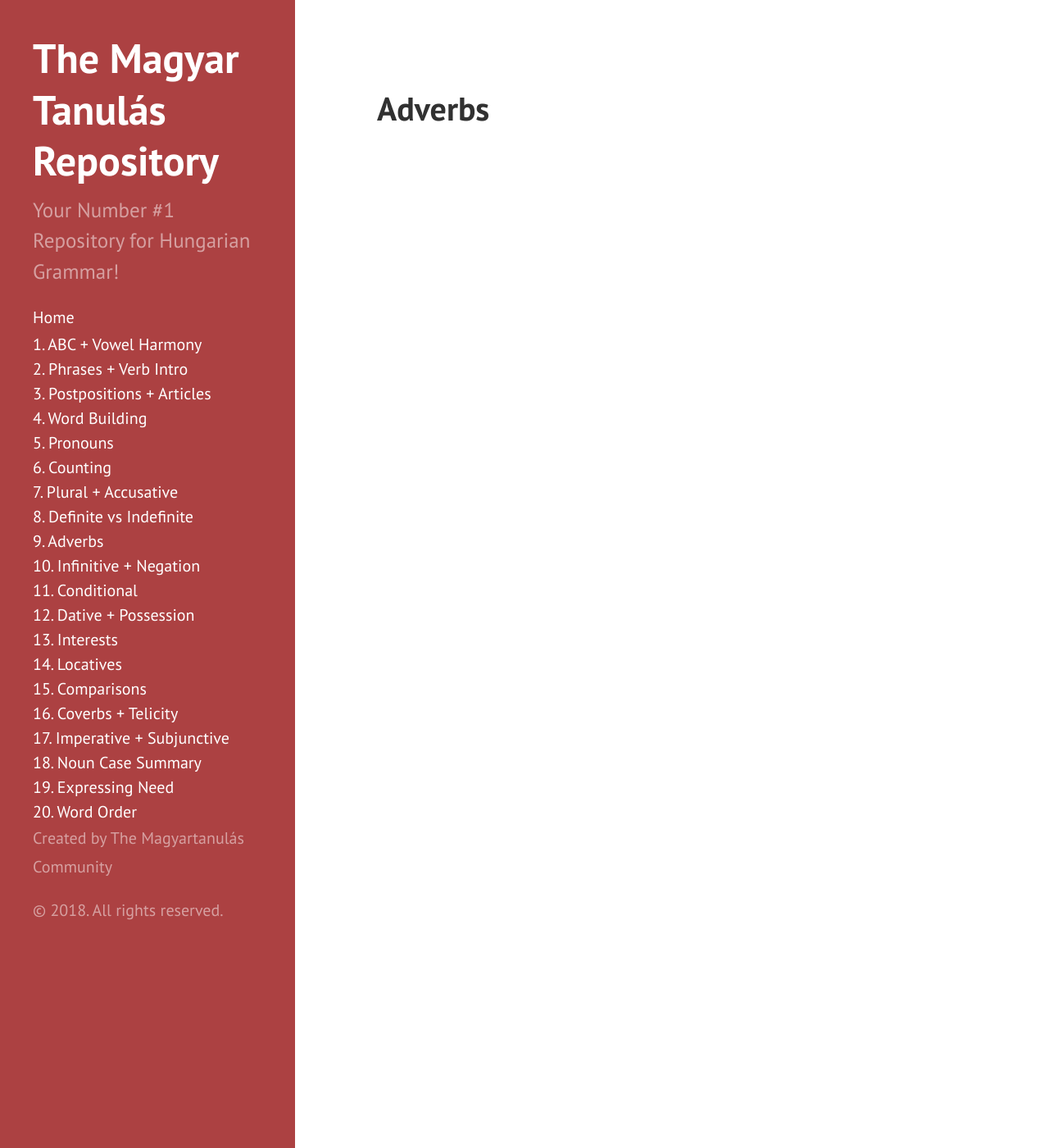
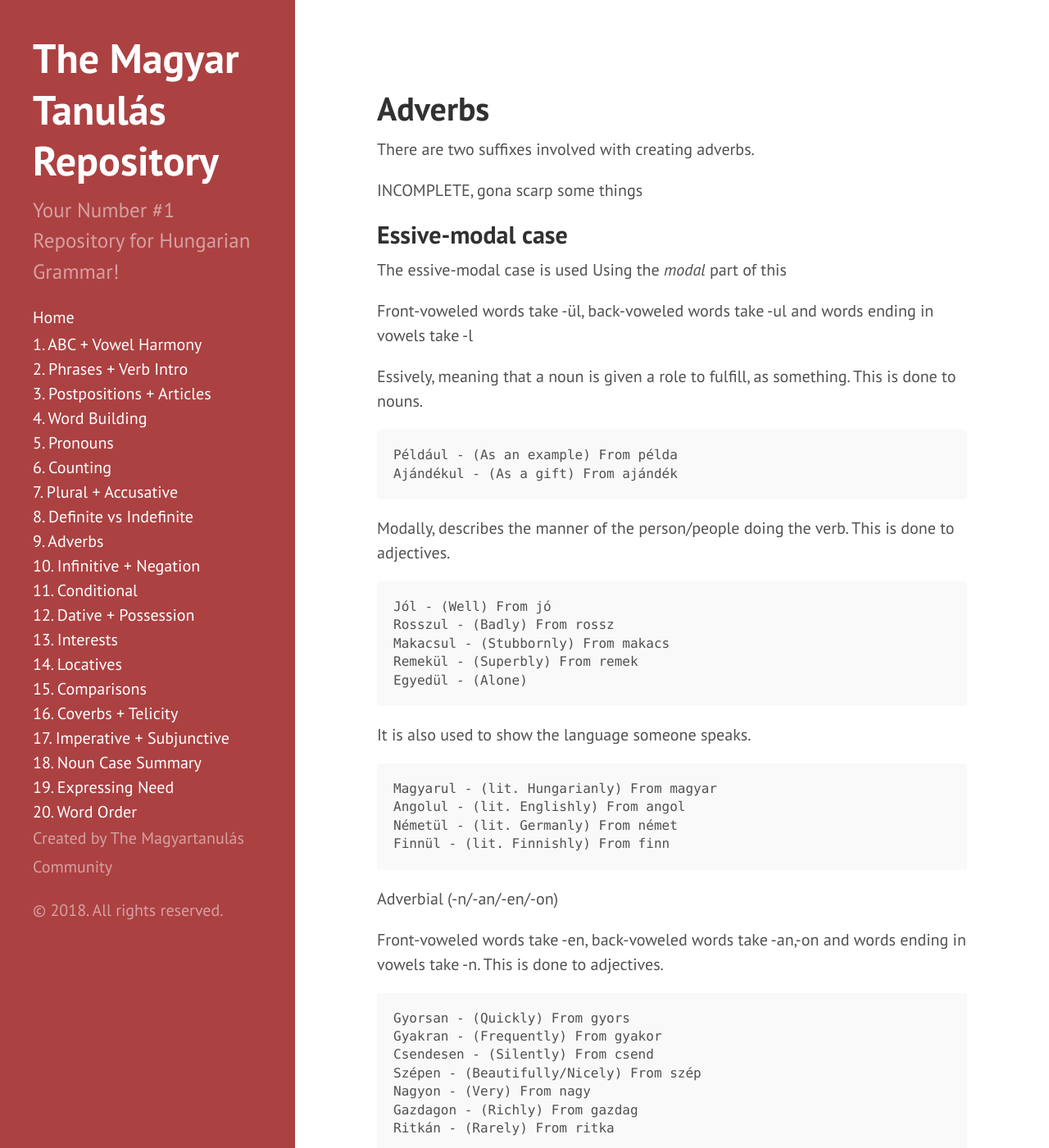
Before and after one commit to Magyartanulas/magyartanulas.github.io, a Jekyll site: the page built from adverbs.md, in a window 1280 px wide and 1400 px high. Shown: the whole window at 82% size. Built offline with Jekyll 4.4.1, drawn with Linux system fonts in a browser that asks for light colours; Markdown is read by kramdown in place of the engine named in the settings; some of the changed text lies outside the part shown.

Commit message:
Update adverbs.md

```diff
--- a/adverbs.md
+++ b/adverbs.md
@@ -3,3 +3,47 @@
 
 layout: page
 ---
+
+There are two suffixes involved with creating adverbs.
+
+INCOMPLETE, gona scarp some things
+
+## Essive-modal case
+
+The essive-modal case is used Using the *modal* part of this
+
+Front-voweled words take -ül, back-voweled words take -ul and words ending in vowels take -l
+
+Essively, meaning that a noun is given a role to fulfill, as something. This is done to nouns.
+
+    Például - (As an example) From példa
+    Ajándékul - (As a gift) From ajándék
+
+Modally, describes the manner of the person/people doing the verb. This is done to adjectives.
+
+    Jól - (Well) From jó
+    Rosszul - (Badly) From rossz
+    Makacsul - (Stubbornly) From makacs
+    Remekül - (Superbly) From remek
+    Egyedül - (Alone)
+
+It is also used to show the language someone speaks.
+
+    Magyarul - (lit. Hungarianly) From magyar
+    Angolul - (lit. Englishly) From angol
+    Németül - (lit. Germanly) From német
+    Finnül - (lit. Finnishly) From finn
+
+Adverbial (-n/-an/-en/-on)
+
+Front-voweled words take -en, back-voweled words take -an,-on and words ending in vowels take -n. This is done to adjectives.
+
+    Gyorsan - (Quickly) From gyors
+    Gyakran - (Frequently) From gyakor
+    Csendesen - (Silently) From csend
+    Szépen - (Beautifully/Nicely) From szép
+    Nagyon - (Very) From nagy
+    Gazdagon - (Richly) From gazdag
+    Ritkán - (Rarely) From ritka
+
+Look out for irregularites!
```
